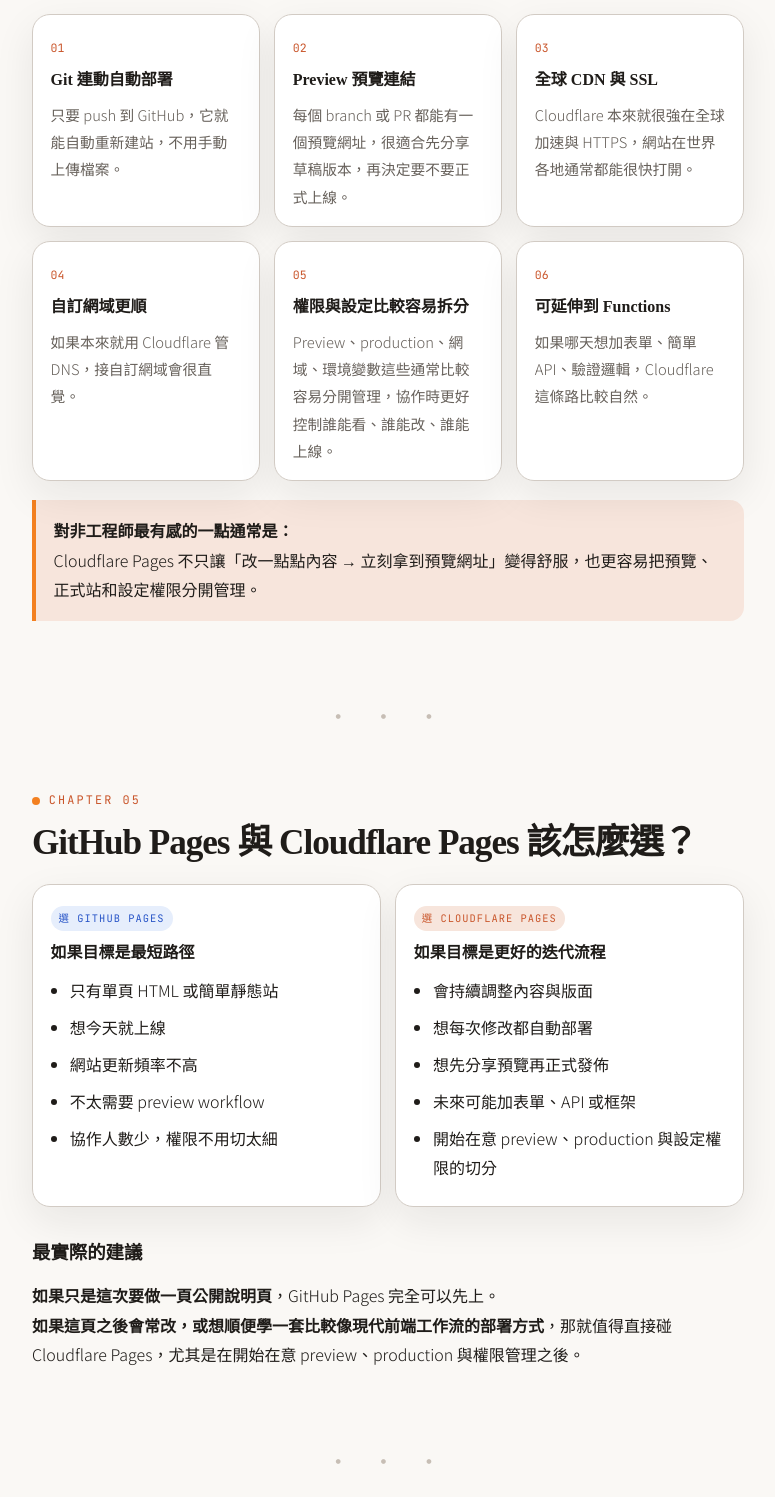
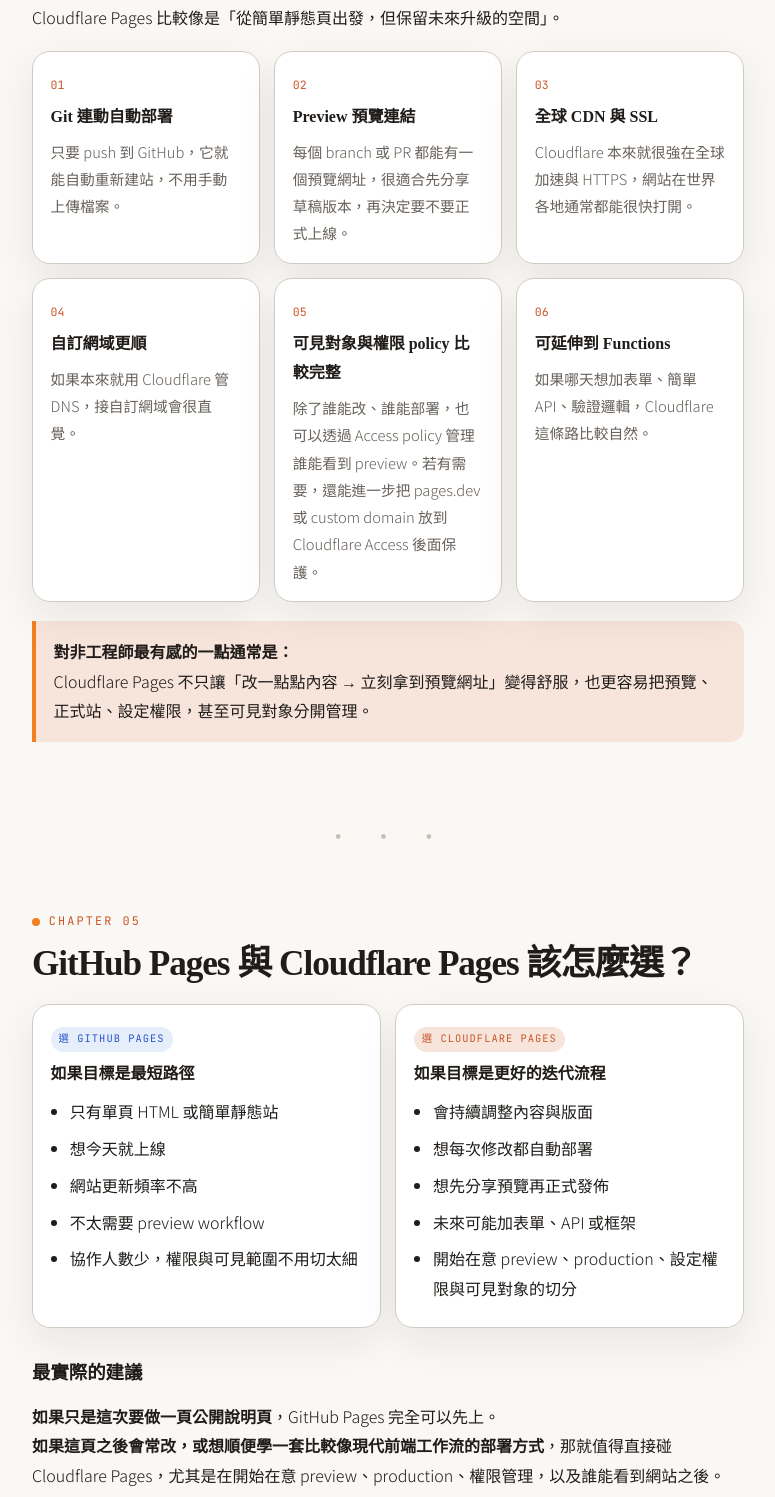
Before and after one commit to Kumazan/github-pages-vs-cloudflare-pages, a plain HTML site: page index.html in a window 1280 px wide. Shown: the part 3162-4659 px from the top of the page, without its empty margins (252-1027 px from the left). Drawn offline with Linux system fonts and the light colour scheme.

Commit message:
docs: clarify visibility policies for Cloudflare Pages

```diff
--- a/index.html
+++ b/index.html
@@ -531,6 +531,7 @@
     <li>如果希望 <strong>每個 branch 都有預覽網址</strong>，GitHub Pages 預設沒有那麼直覺。</li>
     <li>如果想加一點後端邏輯，例如表單處理、API、身份驗證，GitHub Pages 就比較不是它的主場。</li>
     <li>如果有多人協作，<strong>repo 權限和正式站權限</strong>常常靠得很近，切分起來沒那麼細。</li>
+    <li>如果還想進一步控制<strong>誰看得到網站</strong>，GitHub Pages 也不是特別強在這一塊，通常會需要額外做法。</li>
     <li>如果之後常常改站、常常 review 版面，流程感會比較弱。</li>
   </ul>
 
@@ -570,8 +571,8 @@
     </article>
     <article class="feature-card">
       <span class="mini-label">05</span>
-      <h4>權限與設定比較容易拆分</h4>
-      <p>Preview、production、網域、環境變數這些通常比較容易分開管理，協作時更好控制誰能看、誰能改、誰能上線。</p>
+      <h4>可見對象與權限 policy 比較完整</h4>
+      <p>除了誰能改、誰能部署，也可以透過 Access policy 管理誰能看到 preview。若有需要，還能進一步把 pages.dev 或 custom domain 放到 Cloudflare Access 後面保護。</p>
     </article>
     <article class="feature-card">
       <span class="mini-label">06</span>
@@ -581,7 +582,7 @@
   </div>
 
   <div class="callout">
-    <p><strong>對非工程師最有感的一點通常是：</strong><br>Cloudflare Pages 不只讓「改一點點內容 → 立刻拿到預覽網址」變得舒服，也更容易把預覽、正式站和設定權限分開管理。</p>
+    <p><strong>對非工程師最有感的一點通常是：</strong><br>Cloudflare Pages 不只讓「改一點點內容 → 立刻拿到預覽網址」變得舒服，也更容易把預覽、正式站、設定權限，甚至可見對象分開管理。</p>
   </div>
 </section>
 
@@ -600,7 +601,7 @@
         <li>想今天就上線</li>
         <li>網站更新頻率不高</li>
         <li>不太需要 preview workflow</li>
-        <li>協作人數少，權限不用切太細</li>
+        <li>協作人數少，權限與可見範圍不用切太細</li>
       </ul>
     </article>
     <article class="decision-card">
@@ -611,13 +612,13 @@
         <li>想每次修改都自動部署</li>
         <li>想先分享預覽再正式發佈</li>
         <li>未來可能加表單、API 或框架</li>
-        <li>開始在意 preview、production 與設定權限的切分</li>
+        <li>開始在意 preview、production、設定權限與可見對象的切分</li>
       </ul>
     </article>
   </div>
 
   <h3>最實際的建議</h3>
-  <p><strong>如果只是這次要做一頁公開說明頁</strong>，GitHub Pages 完全可以先上。<br><strong>如果這頁之後會常改，或想順便學一套比較像現代前端工作流的部署方式</strong>，那就值得直接碰 Cloudflare Pages，尤其是在開始在意 preview、production 與權限管理之後。</p>
+  <p><strong>如果只是這次要做一頁公開說明頁</strong>，GitHub Pages 完全可以先上。<br><strong>如果這頁之後會常改，或想順便學一套比較像現代前端工作流的部署方式</strong>，那就值得直接碰 Cloudflare Pages，尤其是在開始在意 preview、production、權限管理，以及誰能看到網站之後。</p>
 </section>
 
 <div class="sep">· · ·</div>
@@ -698,6 +699,7 @@
     <li>網站怎麼自動更新？</li>
     <li>預覽站和正式站差在哪？</li>
     <li>誰有權限影響正式站？</li>
+    <li>誰能看到預覽站或正式站？</li>
   </ul>
 
   <p>搞懂這幾件事，CI/CD 就不再只是名詞，而是實際會用到的 workflow。</p>
```
